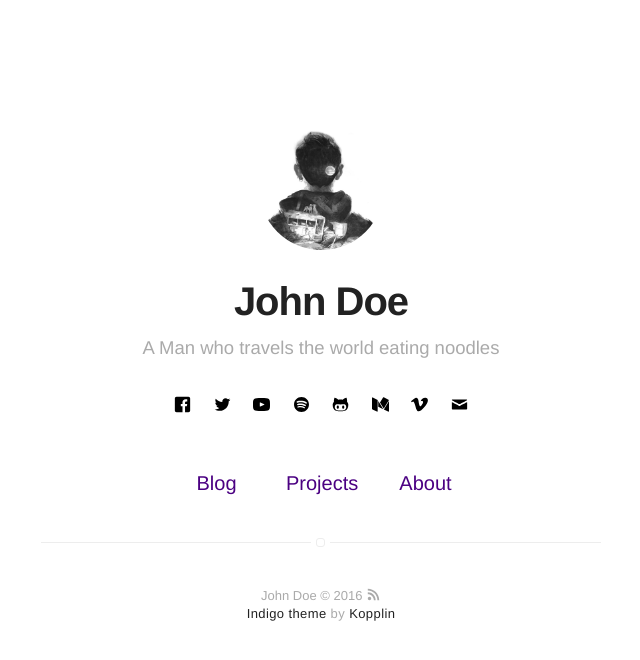
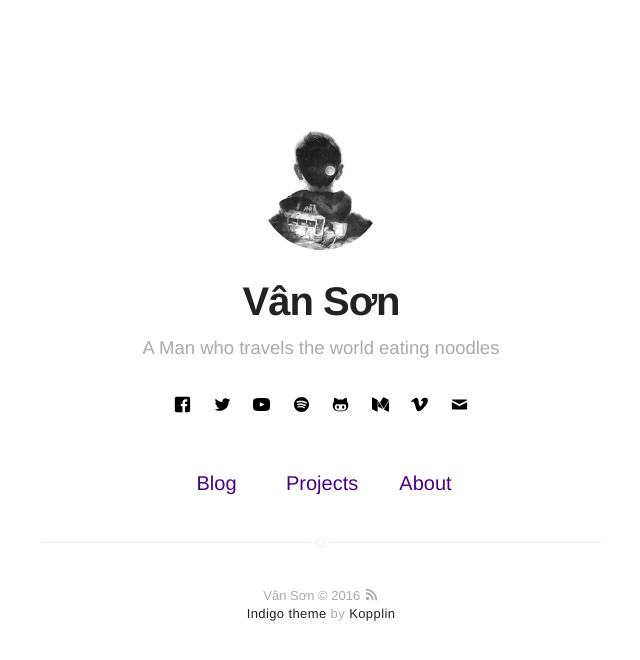
Before and after one commit to zonebee/thanhduongvs.github.io, a Jekyll site: the page built from index.html, in a window 1280 px wide. Shown: the top 660 px of the page, without its empty margins (319-959 px from the left). Built offline with Jekyll 4.4.1, drawn with Linux system fonts in a browser that asks for light colours.

Commit message:
update name

```diff
--- a/_config.yml
+++ b/_config.yml
@@ -1,5 +1,5 @@
 # main text of home
-name: John Doe
+name: Vân Sơn
 bio: 'A Man who travels the world eating noodles'
 
 # if it's an external image, update below for true
```
